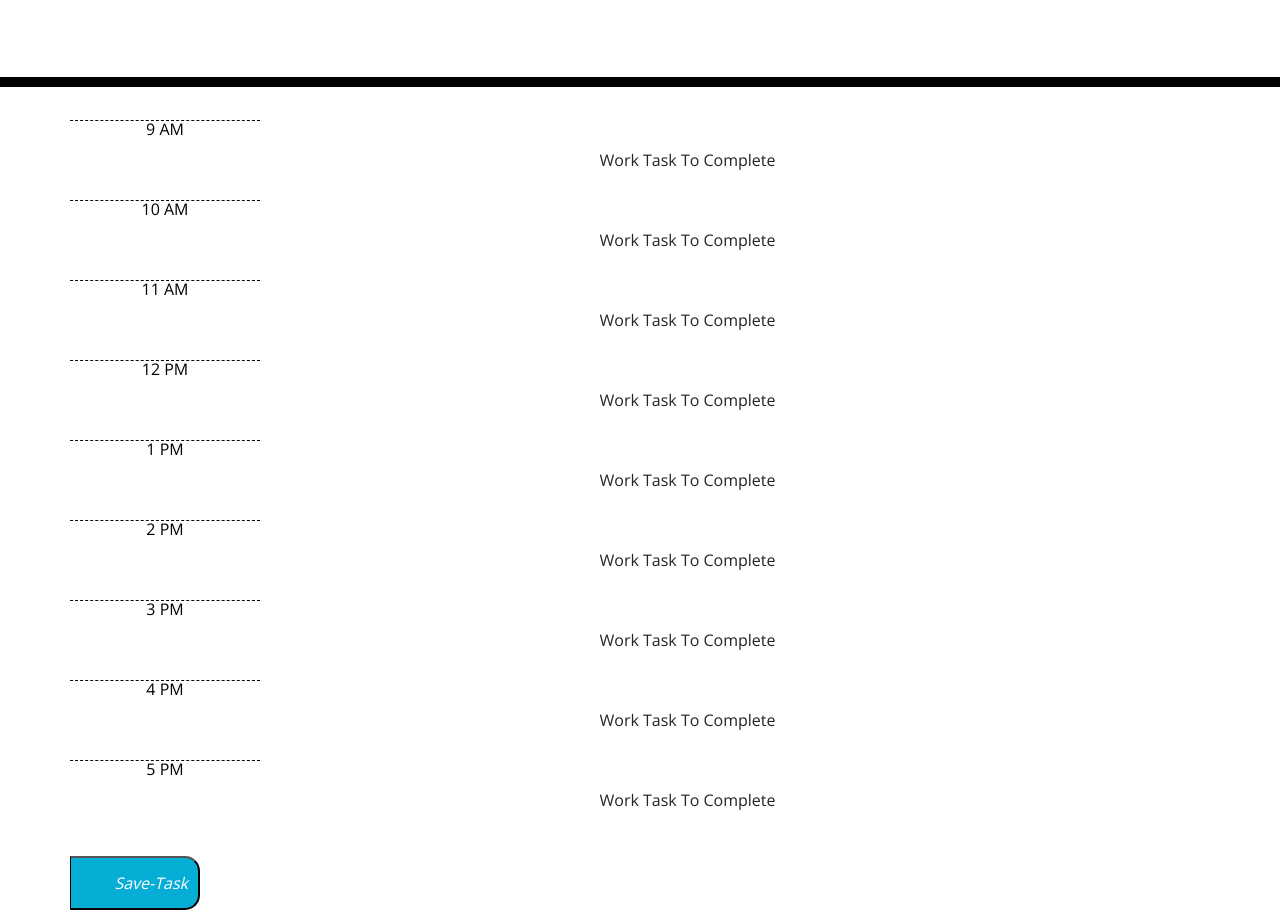
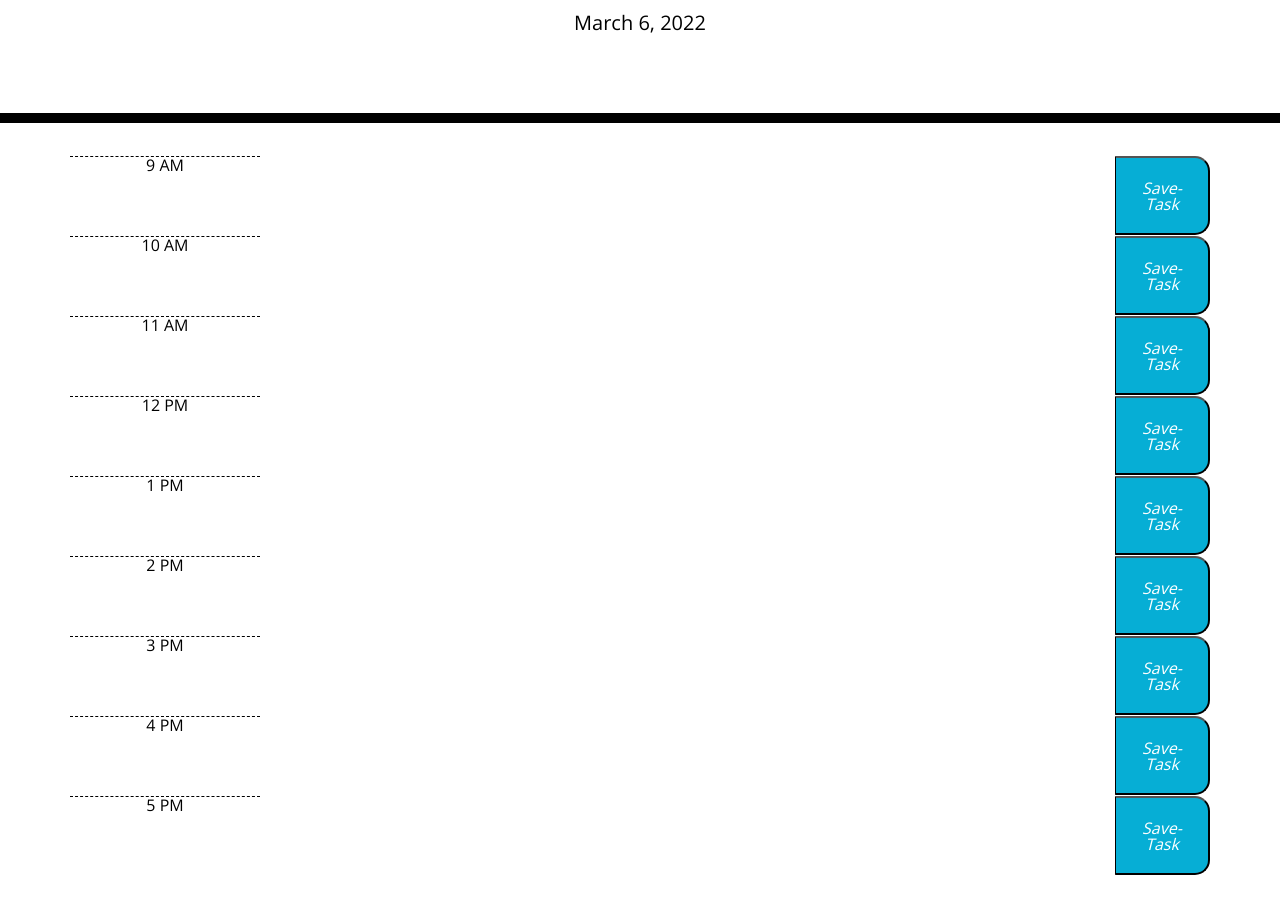
Before and after one commit to ryanmuhl/work-day-scheduler, a plain HTML site: page index.html in a window 1280 px wide. Shown: the part 181-1091 px from the top of the page. After the commit the page ends 1056 px from the top, so only its background shows below. Drawn offline with nearby package versions, Linux system fonts and the light colour scheme; files that its build step writes are made by us from their sources.

Commit message:
update columns and rows and remark html section

```diff
--- a/assets/css/style.css
+++ b/assets/css/style.css
@@ -31,7 +31,7 @@ body {
   }
 
   .row {
-    white-space: pre-wrap;
+    /* white-space: pre-wrap; */
     height: 80px;
     border-top: 1px solid white;;
   }
--- a/assets/js/script.js
+++ b/assets/js/script.js
@@ -0,0 +1,3 @@
+//Display Current Date at Top of Screen
+var currentDateAndTime = (moment().format("MMMM D, YYYY"))
+    $("#currentDay").text(currentDateAndTime);
--- a/index.html
+++ b/index.html
@@ -9,26 +9,33 @@
   <link rel="stylesheet" href="https://use.fontawesome.com/releases/v5.8.1/css/all.css"
     integrity="sha384-50oBUHEmvpQ+1lW4y57PTFmhCaXp0ML5d60M1M7uH2+nqUivzIebhndOJK28anvf" crossorigin="anonymous" />
   <link href="https://fonts.googleapis.com/css?family=Open+Sans&display=swap" rel="stylesheet" />
-  <link rel="stylesheet" href="style.css" />
+
+  <!-- Update Style Sheet Location/href -->
+  <link rel="stylesheet" href="./assets/css/style.css" />
   <title>Work Day Scheduler</title>
 </head>
 
+<!-- Start Body -->
 <body>
+
+  <!-- Start Header Section /Current date & time-->
   <header class="jumbotron">
     <h1 class="display-3">Work Day Scheduler</h1>
     <p class="lead">A simple calendar app for scheduling your work day</p>
     <p id="currentDay" class="lead"></p>
   </header>
+  <!-- End Header Section-->
 
+  <!-- Start Time Block Container-->
   <div class="container">
 
     <!-- Timeblocks go here -->
     <div class="row time-block">
       <div class="col-2 hour">9 AM</div>
       <div class="col-9" id="8-time">
-        <p id = "task9a">Work Task To Complete</p>
+        <p id="task9a"></p>
       </div>
-      <button class="saveBtn" id="save">
+      <button class="col-1 saveBtn" id="save">
         <i> Save-Task </i>
       </button>
     </div>
@@ -36,9 +43,9 @@
     <div class="row time-block">
       <div class="col-2 hour">10 AM</div>
       <div class="col-9" id="8-time">
-        <p id = "task10a">Work Task To Complete</p>
+        <p id="task10a"></p>
       </div>
-      <button class="saveBtn" id="save">
+      <button class="col-1 saveBtn" id="save">
         <i> Save-Task </i>
       </button>
     </div>
@@ -46,9 +53,9 @@
     <div class="row time-block">
       <div class="col-2 hour">11 AM</div>
       <div class="col-9" id="8-time">
-        <p id = "task11a">Work Task To Complete</p>
+        <p id="task11a"></p>
       </div>
-      <button class="saveBtn" id="save">
+      <button class="col-1 saveBtn" id="save">
         <i> Save-Task </i>
       </button>
     </div>
@@ -56,9 +63,9 @@
     <div class="row time-block">
       <div class="col-2 hour">12 PM</div>
       <div class="col-9" id="8-time">
-        <p id = "task12p">Work Task To Complete</p>
+        <p id="task12p"></p>
       </div>
-      <button class="saveBtn" id="save">
+      <button class="col-1 saveBtn" id="save">
         <i> Save-Task </i>
       </button>
     </div>
@@ -66,9 +73,9 @@
     <div class="row time-block">
       <div class="col-2 hour">1 PM</div>
       <div class="col-9" id="8-time">
-        <p id = "task1p">Work Task To Complete</p>
+        <p id="task1p"></p>
       </div>
-      <button class="saveBtn" id="save">
+      <button class="col-1 saveBtn" id="save">
         <i> Save-Task </i>
       </button>
     </div>
@@ -76,9 +83,9 @@
     <div class="row time-block">
       <div class="col-2 hour">2 PM</div>
       <div class="col-9" id="8-time">
-        <p id = "task2p">Work Task To Complete</p>
+        <p id="task2p"></p>
       </div>
-      <button class="saveBtn" id="save">
+      <button class="col-1 saveBtn" id="save">
         <i> Save-Task </i>
       </button>
     </div>
@@ -86,9 +93,9 @@
     <div class="row time-block">
       <div class="col-2 hour">3 PM</div>
       <div class="col-9" id="8-time">
-        <p id = "task3p">Work Task To Complete</p>
+        <p id="task3p"></p>
       </div>
-      <button class="saveBtn" id="save">
+      <button class="col-1 saveBtn" id="save">
         <i> Save-Task </i>
       </button>
     </div>
@@ -96,9 +103,9 @@
     <div class="row time-block">
       <div class="col-2 hour">4 PM</div>
       <div class="col-9" id="8-time">
-        <p id = "task4p">Work Task To Complete</p>
+        <p id="task4p"></p>
       </div>
-      <button class="saveBtn" id="save">
+      <button class="col-1 saveBtn" id="save">
         <i> Save-Task </i>
       </button>
     </div>
@@ -106,18 +113,23 @@
     <div class="row time-block">
       <div class="col-2 hour">5 PM</div>
       <div class="col-9" id="8-time">
-        <p id = "task5p">Work Task To Complete</p>
+        <p id="task5p"></p>
       </div>
-      <button class="saveBtn" id="save">
+      <button class="col-1 saveBtn" id="save">
         <i> Save-Task </i>
       </button>
     </div>
 
   </div>
+  <!-- End Time Block Container -->
 
   <script src="https://code.jquery.com/jquery-3.4.1.min.js"></script>
   <script src="https://cdnjs.cloudflare.com/ajax/libs/moment.js/2.24.0/moment.min.js"></script>
+
+  <!-- add script.js src -->
   <script src="./assets/js/script.js"></script>
+
 </body>
+<!-- Start Body -->
 
 </html>
```
